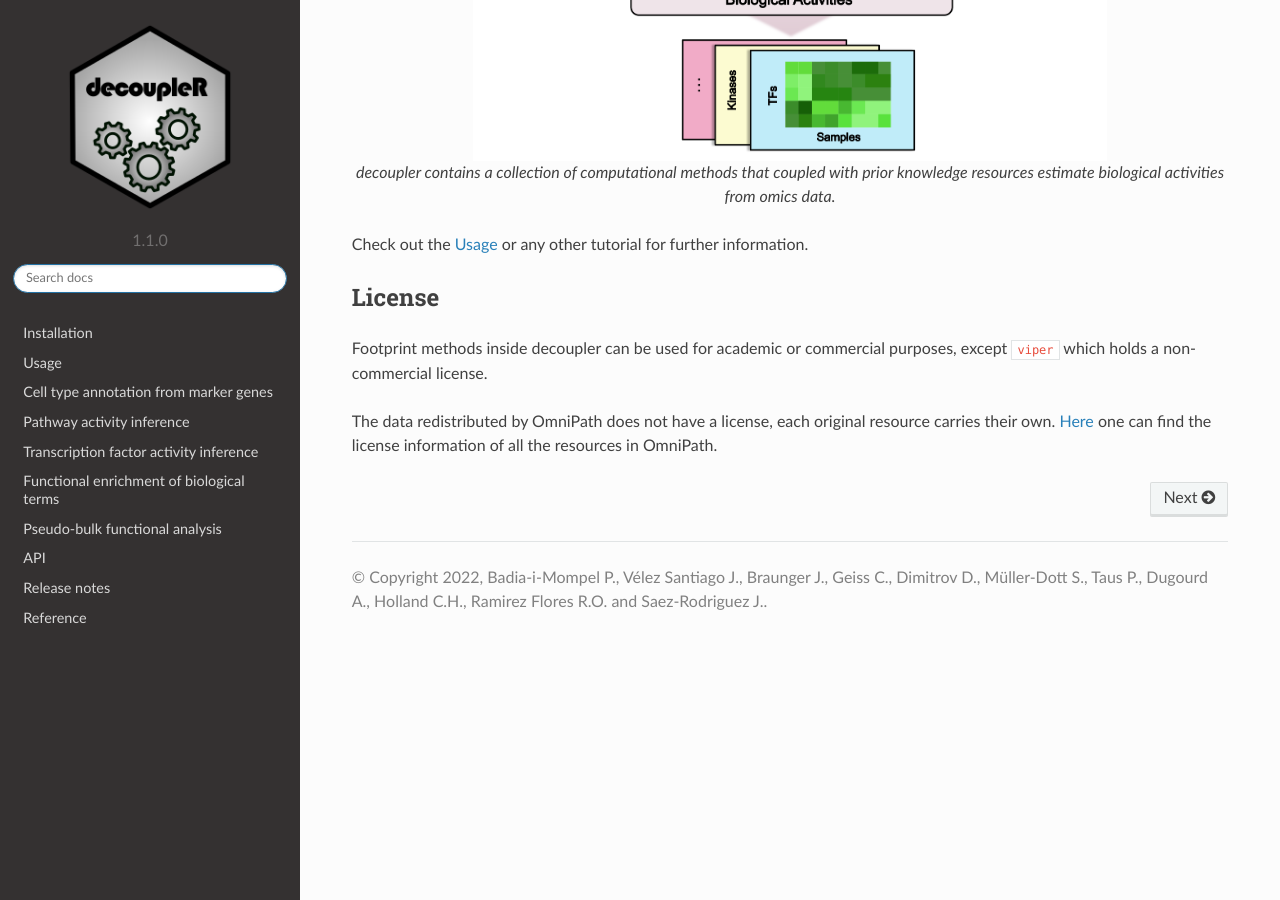
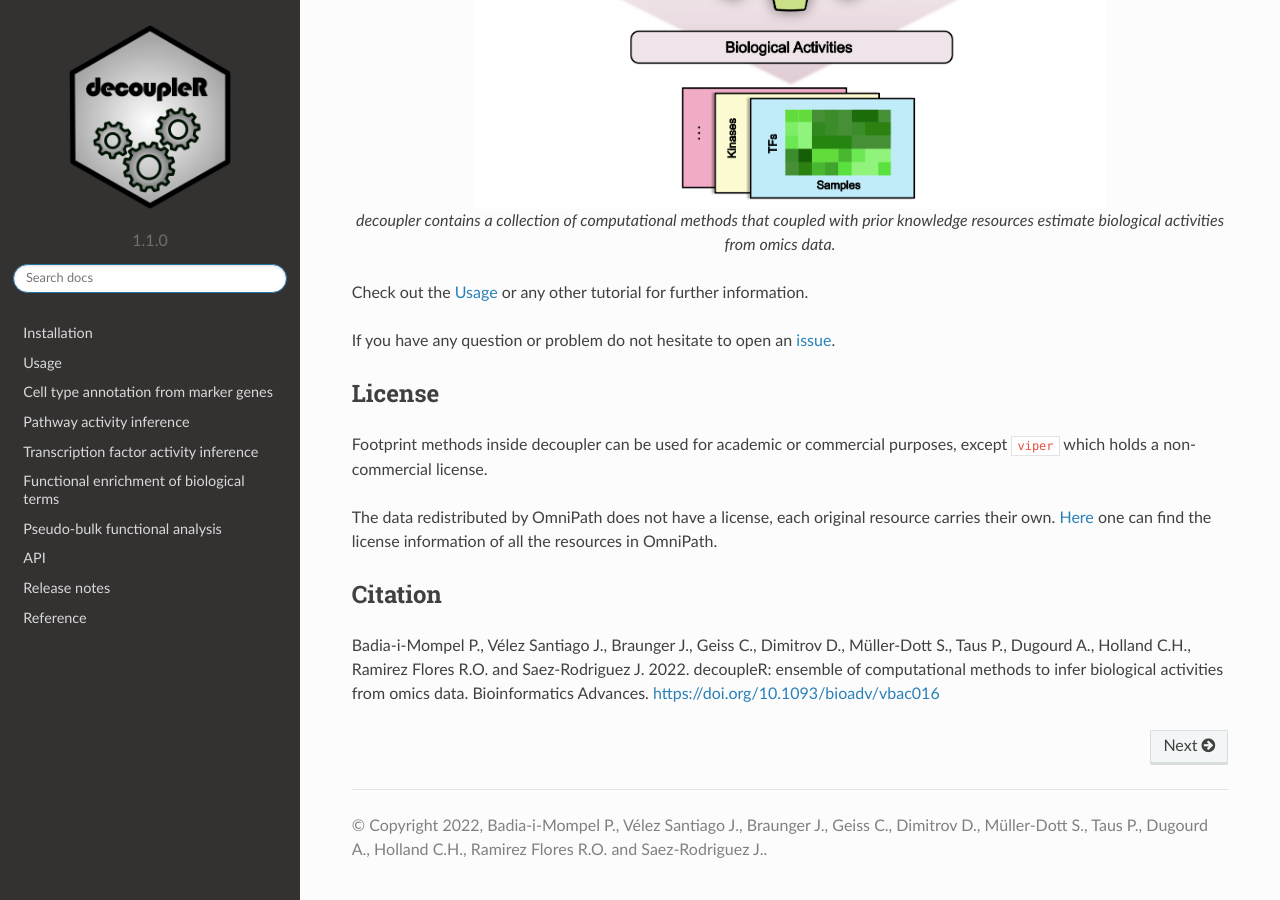
Before and after one commit to saezlab/decoupler-py, a Sphinx documentation site: the page built from docs/source/index.rst, in a window 1280 px wide and 900 px high, scrolled down 691 px. Built offline with Sphinx 7.4.7 and the Read the Docs theme 2.0.0, drawn with Linux system fonts in a browser that asks for light colours.

Commit message:
Updated docs

```diff
--- a/docs/source/index.rst
+++ b/docs/source/index.rst
@@ -16,12 +30,20 @@ This is its faster and memory efficient Python implementation, for the R version
 
 Check out the `Usage <https://decoupler-py.readthedocs.io/en/latest/notebooks/usage.html>`_ or any other tutorial for further information.
 
+If you have any question or problem do not hesitate to open an `issue <https://github.com/saezlab/decoupler-py/issues>`_.
+
 License
 -------
 Footprint methods inside decoupler can be used for academic or commercial purposes, except ``viper`` which holds a non-commercial license.
 
 The data redistributed by OmniPath does not have a license, each original resource carries their own.
 `Here <https://omnipathdb.org/info>`_ one can find the license information of all the resources in OmniPath.
+
+Citation
+-------
+Badia-i-Mompel P., Vélez Santiago J., Braunger J., Geiss C., Dimitrov D., Müller-Dott S., Taus P., Dugourd A., Holland C.H.,
+Ramirez Flores R.O. and Saez-Rodriguez J. 2022. decoupleR: ensemble of computational methods to infer biological activities
+from omics data. Bioinformatics Advances. https://doi.org/10.1093/bioadv/vbac016
 
 .. toctree::
    :maxdepth: 1
--- a/docs/source/reference.rst
+++ b/docs/source/reference.rst
@@ -3,7 +3,7 @@ Reference
 
 .. [decoupler] Badia-i-Mompel P., Vélez Santiago J., Braunger J., Geiss C., Dimitrov D.,
     Müller-Dott S., Taus P., Dugourd A., Holland C.H., Ramirez Flores R.O. and
-    Saez-Rodriguez J. (2022), **decoupleR: Ensemble of computational methods to infer biological activities
+    Saez-Rodriguez J. (2022), **decoupleR: ensemble of computational methods to infer biological activities
     from omics data**, `Bioinformatics Advances <https://doi.org/10.1093/bioadv/vbac016>`__.
 
 .. [Omnipath] Türei, D., Valdeolivas, A. et al. (2020), **Integrated intra- and intercellular signaling
```
Also changed, not shown: other parts of docs/source/index.rst (+14 -0 lines), README.md (+1 -1 lines).
